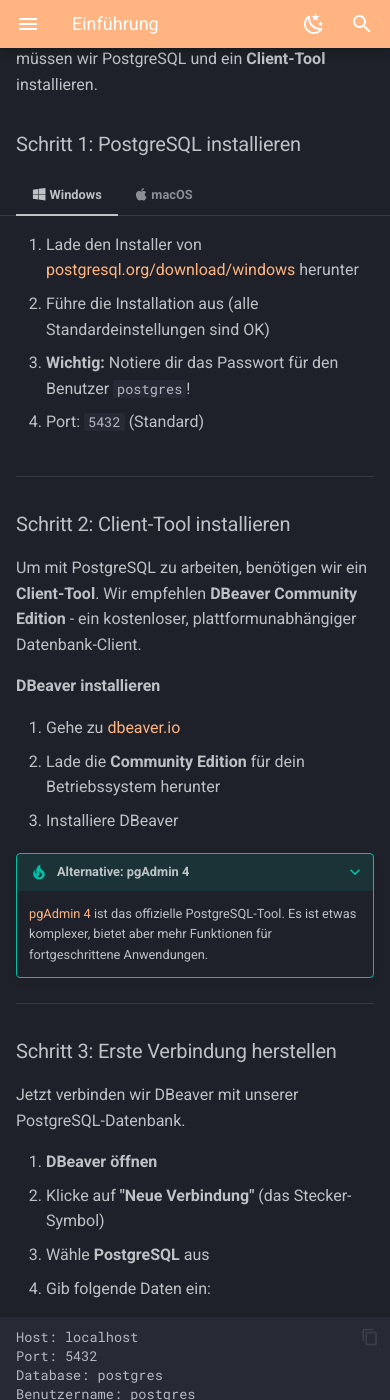
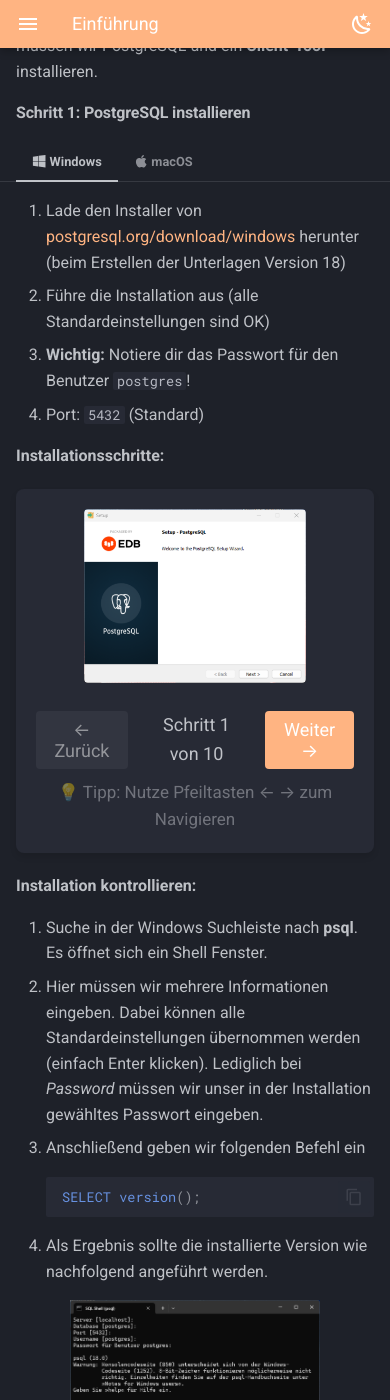
Before and after one commit to mciwing/data-campus, an MkDocs documentation site: the page built from docs/database/einfuehrung.md, in a window 390 px wide and 1400 px high, scrolled down 5710 px. Built offline with MkDocs 1.6.1 and Material for MkDocs 9.7.7, drawn with Linux system fonts in a browser that asks for light colours.

Commit message:
added postgres installation

````diff
--- a/docs/database/einfuehrung.md
+++ b/docs/database/einfuehrung.md
@@ -154,43 +154,88 @@
 
 ---
 
-## Installation & Setup
+### Installation & Setup
 
 Bevor wir mit Datenbanken arbeiten können, müssen wir PostgreSQL und ein **Client-Tool** installieren.
 
-### Schritt 1: PostgreSQL installieren
+#### Schritt 1: PostgreSQL installieren
 
 
 
 === ":fontawesome-brands-windows: Windows"
 
-    1. Lade den Installer von [postgresql.org/download/windows](https://www.postgresql.org/download/windows/) herunter
+    1. Lade den Installer von [postgresql.org/download/windows](https://www.postgresql.org/download/windows/) herunter (beim Erstellen der Unterlagen Version 18)
     2. Führe die Installation aus (alle Standardeinstellungen sind OK)
     3. **Wichtig:** Notiere dir das Passwort für den Benutzer `postgres`!
     4. Port: `5432` (Standard)
 
+    **Installationsschritte:**
+
+    <div class="image-slideshow" markdown="1">
+        <div class="slideshow-container">
+            <div class="slideshow-slide active" style="text-align: center;">
+                <img src="/assets/database/einfuehrung/wininstall1.png" alt="PostgreSQL Installer herunterladen" style="width: 70%; display: inline-block;">
+            </div>
+            <div class="slideshow-slide" style="text-align: center;">
+                <img src="/assets/database/einfuehrung/wininstall2.png" alt="Installation starten" style="width: 70%; display: inline-block;">
+            </div>
+            <div class="slideshow-slide" style="text-align: center;">
+                <img src="/assets/database/einfuehrung/wininstall3.png" alt="Installationsziel wählen" style="width: 70%; display: inline-block;">
+            </div>
+            <div class="slideshow-slide" style="text-align: center;">
+                <img src="/assets/database/einfuehrung/wininstall4.png" alt="Komponenten auswählen" style="width: 70%; display: inline-block;">
+            </div>
+            <div class="slideshow-slide" style="text-align: center;">
+                <img src="/assets/database/einfuehrung/wininstall5.png" alt="Datenverzeichnis angeben" style="width: 70%; display: inline-block;">
+                <div class="slide-caption">==ACHTUNG: Passwort merken==</div>
+            </div>
+            <div class="slideshow-slide" style="text-align: center;">
+                <img src="/assets/database/einfuehrung/wininstall6.png" alt="Passwort vergeben" style="width: 70%; display: inline-block;">
+            </div>
+            <div class="slideshow-slide" style="text-align: center;">
+                <img src="/assets/database/einfuehrung/wininstall7.png" alt="Port auswählen" style="width: 70%; display: inline-block;">
+            </div>
+            <div class="slideshow-slide" style="text-align: center;">
+                <img src="/assets/database/einfuehrung/wininstall8.png" alt="Sprache auswählen" style="width: 70%; display: inline-block;">
+            </div>
+            <div class="slideshow-slide" style="text-align: center;">
+                <img src="/assets/database/einfuehrung/wininstall9.png" alt="Zusammenfassung & Installation starten" style="width: 70%; display: inline-block;">
+            </div>
+            <div class="slideshow-slide" style="text-align: center;">
+                <img src="/assets/database/einfuehrung/wininstall10.png" alt="Installation läuft" style="width: 70%; display: inline-block;">
+            </div>
+        </div>
+        <div class="slideshow-nav">
+            <button class="slideshow-btn slideshow-prev">← Zurück</button>
+            <div class="slideshow-counter">Schritt 1 von 2</div>
+            <button class="slideshow-btn slideshow-next">Weiter →</button>
+        </div>
+        <div class="keyboard-hint">💡 Tipp: Nutze Pfeiltasten ← → zum Navigieren</div>
+    </div>
+    **Installation kontrollieren:**
+
+    1. Suche in der Windows Suchleiste nach **psql**. Es öffnet sich ein Shell Fenster.
+    2. Hier müssen wir mehrere Informationen eingeben. Dabei können alle Standardeinstellungen übernommen werden (einfach Enter klicken). Lediglich bei *Password* müssen wir unser in der Installation gewähltes Passwort eingeben.
+    3. Anschließend geben wir folgenden Befehl ein
+    ```sql
+    SELECT version();
+    ```
+    4. Als Ergebnis sollte die installierte Version wie nachfolgend angeführt werden.
+
+    <div style="text-align: center;">
+        <img src="/assets/database/einfuehrung/sql_verify.png" alt="Hieratische Zahlen" style="width: 70%; display: inline-block;">
+    </div>
 
 === ":fontawesome-brands-apple: macOS"
 
 
-    **Option 1: Mit Homebrew (empfohlen)**
-
-    ```bash
-    brew install postgresql@16
-    brew services start postgresql@16
-    ```
-
-    **Option 2: Mit Postgres.app**
-
-    1. Lade [Postgres.app](https://postgresapp.com/) herunter
-    2. Ziehe die App in den Programme-Ordner
-    3. Starte Postgres.app
+    XXXX FOLGT XXXX
 
 
 
 ---
 
-### Schritt 2: Client-Tool installieren
+#### Schritt 2: Client-Tool installieren
 
 Um mit PostgreSQL zu arbeiten, benötigen wir ein **Client-Tool**. Wir empfehlen **DBeaver Community Edition** - ein kostenloser, plattformunabhängiger Datenbank-Client.
 
@@ -205,7 +250,7 @@
 
 ---
 
-### Schritt 3: Erste Verbindung herstellen
+#### Schritt 3: Erste Verbindung herstellen
 
 Jetzt verbinden wir DBeaver mit unserer PostgreSQL-Datenbank.
 
--- /dev/null
+++ b/docs/javascripts/slideshow.js
@@ -0,0 +1,86 @@
+// Inline Image Slideshow/Carousel functionality
+
+document.addEventListener('DOMContentLoaded', function() {
+    // Initialize all slideshows on the page
+    const slideshows = document.querySelectorAll('.image-slideshow');
+
+    slideshows.forEach(slideshow => {
+        initSlideshow(slideshow);
+    });
+});
+
+function initSlideshow(container) {
+    const slides = container.querySelectorAll('.slideshow-slide');
+    const prevBtn = container.querySelector('.slideshow-prev');
+    const nextBtn = container.querySelector('.slideshow-next');
+    const counter = container.querySelector('.slideshow-counter');
+
+    let currentSlide = 0;
+
+    // Show initial slide
+    showSlide(currentSlide);
+
+    // Event listeners for buttons
+    if (prevBtn) {
+        prevBtn.addEventListener('click', () => {
+            currentSlide = Math.max(0, currentSlide - 1);
+            showSlide(currentSlide);
+        });
+    }
+
+    if (nextBtn) {
+        nextBtn.addEventListener('click', () => {
+            currentSlide = Math.min(slides.length - 1, currentSlide + 1);
+            showSlide(currentSlide);
+        });
+    }
+
+    // Keyboard navigation (when slideshow is in viewport)
+    const observer = new IntersectionObserver((entries) => {
+        entries.forEach(entry => {
+            if (entry.isIntersecting) {
+                container.dataset.active = 'true';
+            } else {
+                container.dataset.active = 'false';
+            }
+        });
+    });
+    observer.observe(container);
+
+    document.addEventListener('keydown', (e) => {
+        if (container.dataset.active !== 'true') return;
+
+        if (e.key === 'ArrowLeft') {
+            e.preventDefault();
+            currentSlide = Math.max(0, currentSlide - 1);
+            showSlide(currentSlide);
+        } else if (e.key === 'ArrowRight') {
+            e.preventDefault();
+            currentSlide = Math.min(slides.length - 1, currentSlide + 1);
+            showSlide(currentSlide);
+        }
+    });
+
+    function showSlide(index) {
+        // Hide all slides
+        slides.forEach(slide => slide.classList.remove('active'));
+
+        // Show current slide
+        if (slides[index]) {
+            slides[index].classList.add('active');
+        }
+
+        // Update counter
+        if (counter) {
+            counter.textContent = `Schritt ${index + 1} von ${slides.length}`;
+        }
+
+        // Update button states
+        if (prevBtn) {
+            prevBtn.disabled = (index === 0);
+        }
+        if (nextBtn) {
+            nextBtn.disabled = (index === slides.length - 1);
+        }
+    }
+}
--- /dev/null
+++ b/docs/stylesheets/slideshow.css
@@ -0,0 +1,114 @@
+/* Inline Image Slideshow/Carousel */
+.image-slideshow {
+    position: relative;
+    max-width: 800px;
+    margin: 2rem auto;
+    background: var(--md-code-bg-color);
+    border-radius: 8px;
+    padding: 1rem;
+    box-shadow: 0 4px 6px rgba(0, 0, 0, 0.1);
+}
+
+.slideshow-container {
+    position: relative;
+    width: 100%;
+    overflow: hidden;
+}
+
+.slideshow-slide {
+    display: none;
+    width: 100%;
+}
+
+.slideshow-slide.active {
+    display: block;
+    animation: fadeIn 0.3s ease-in-out;
+}
+
+.slideshow-slide img {
+    width: 100%;
+    height: auto;
+    border-radius: 4px;
+}
+
+.slide-caption {
+    text-align: center;
+    padding: 0.75rem;
+    font-size: 0.95rem;
+    color: var(--md-default-fg-color--light);
+    font-style: italic;
+}
+
+/* Navigation Buttons */
+.slideshow-nav {
+    display: flex;
+    justify-content: space-between;
+    align-items: center;
+    margin-top: 1rem;
+    gap: 1rem;
+}
+
+.slideshow-btn {
+    background: var(--md-primary-fg-color);
+    color: white;
+    border: none;
+    padding: 0.5rem 1rem;
+    border-radius: 4px;
+    cursor: pointer;
+    font-size: 1rem;
+    transition: all 0.2s ease;
+    display: flex;
+    align-items: center;
+    gap: 0.5rem;
+}
+
+.slideshow-btn:hover {
+    background: var(--md-accent-fg-color);
+    transform: translateY(-2px);
+    box-shadow: 0 4px 8px rgba(0, 0, 0, 0.2);
+}
+
+.slideshow-btn:disabled {
+    background: var(--md-default-fg-color--lightest);
+    cursor: not-allowed;
+    transform: none;
+    opacity: 0.5;
+}
+
+.slideshow-counter {
+    text-align: center;
+    font-weight: 500;
+    color: var(--md-default-fg-color);
+    font-size: 0.9rem;
+}
+
+/* Keyboard hint */
+.keyboard-hint {
+    text-align: center;
+    font-size: 0.85rem;
+    color: var(--md-default-fg-color--light);
+    margin-top: 0.5rem;
+    opacity: 0.7;
+}
+
+/* Animation */
+@keyframes fadeIn {
+    from {
+        opacity: 0;
+    }
+    to {
+        opacity: 1;
+    }
+}
+
+/* Responsive */
+@media (max-width: 768px) {
+    .image-slideshow {
+        margin: 1rem 0;
+    }
+
+    .slideshow-btn {
+        padding: 0.4rem 0.8rem;
+        font-size: 0.9rem;
+    }
+}
--- a/mkdocs.yml
+++ b/mkdocs.yml
@@ -40,9 +40,6 @@
     - Datenverarbeitung: data/zahlensysteme.md
     - Speicherung: data/speicherung.md
 
-  - Excel:
-    - Home: excel/index.md
-
   - Database:
     - Home: database/index.md
     - Einführung: database/einfuehrung.md
@@ -58,10 +55,13 @@
     - Projekt: database/projekt.md
     - Ausblick: database/ausblick.md
 
+  - Excel:
+    - Home: excel/index.md
 
 extra_css:
   - stylesheets/colors.css
   - stylesheets/extra.css
+  - stylesheets/slideshow.css
 
 markdown_extensions:
   - attr_list
@@ -88,3 +88,9 @@
 extra_javascript:
   - javascripts/mathjax.js
   - https://unpkg.com/mathjax@3/es5/tex-mml-chtml.js
+  - javascripts/slideshow.js
+
+plugins:
+  - glightbox:
+      auto_caption: true
+      caption_position: bottom
--- a/pyproject.toml
+++ b/pyproject.toml
@@ -5,5 +5,6 @@
 readme = "README.md"
 requires-python = ">=3.13"
 dependencies = [
+    "mkdocs-glightbox>=0.5.2",
     "mkdocs-material>=9.6.20",
 ]
````
Also changed, not shown: docs/data/index.md (+2 -0 lines), docs/data/speicherung.md (+1 -1 lines), docs/assets/database/einfuehrung/sql_verify.png (added), docs/assets/database/einfuehrung/wininstall1.png (added), docs/assets/database/einfuehrung/wininstall10.png (added), docs/assets/database/einfuehrung/wininstall2.png (added), docs/assets/database/einfuehrung/wininstall3.png (added), docs/assets/database/einfuehrung/wininstall4.png (added), docs/assets/database/einfuehrung/wininstall5.png (added), docs/assets/database/einfuehrung/wininstall6.png (added), docs/assets/database/einfuehrung/wininstall7.png (added), docs/assets/database/einfuehrung/wininstall8.png (added), docs/assets/database/einfuehrung/wininstall9.png (added), 1 other file.
